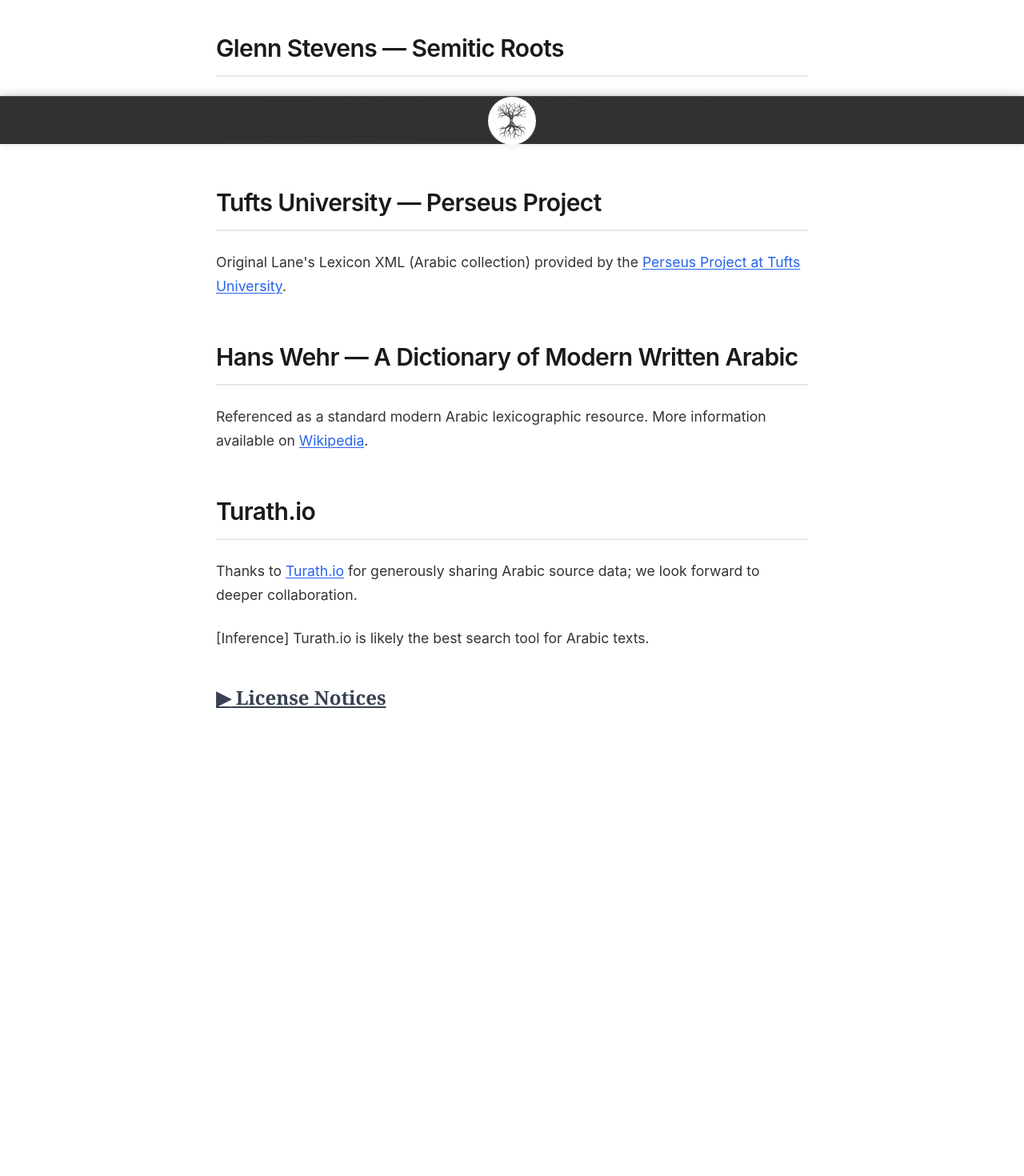
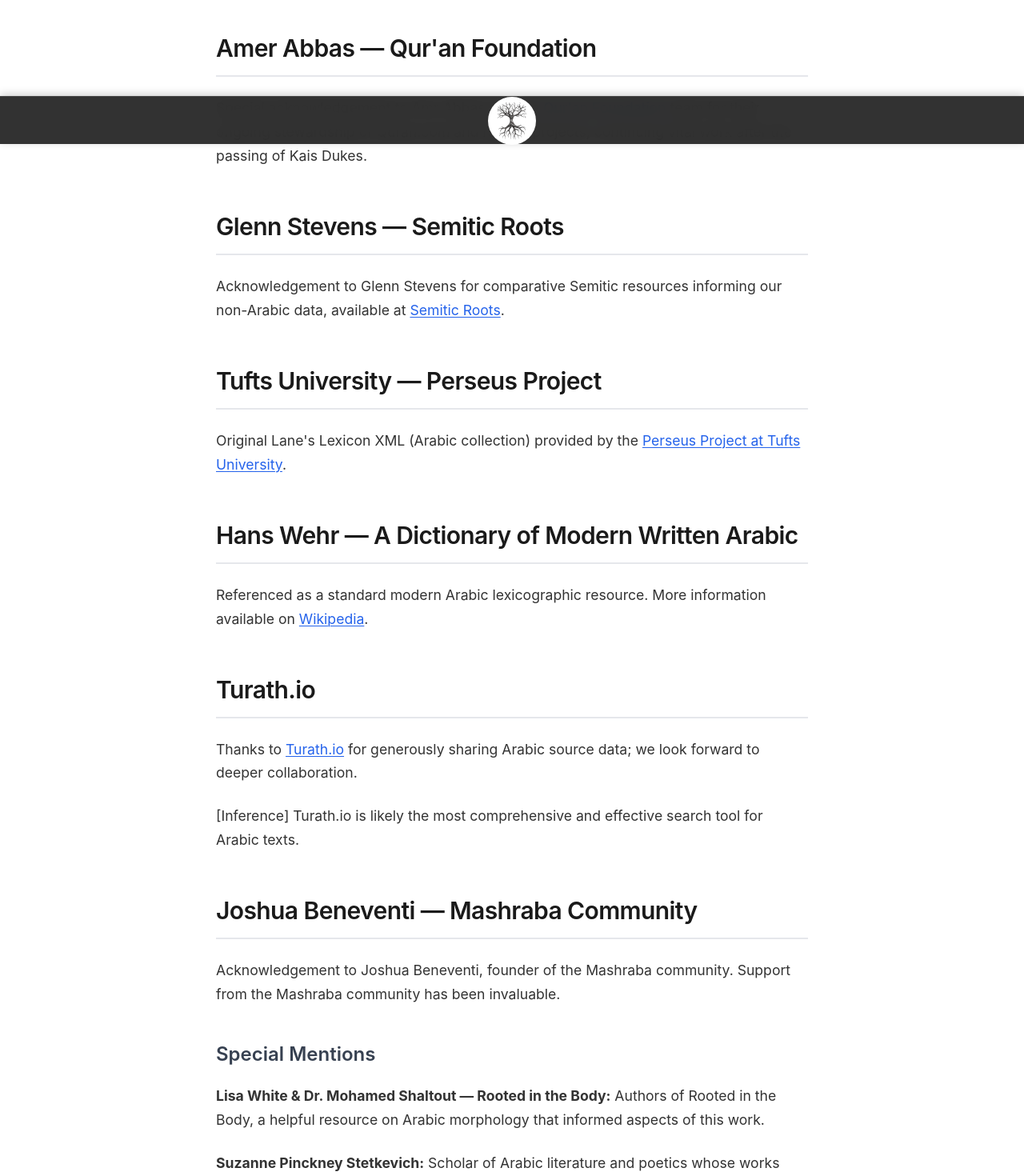
Before and after one commit to codectified/mindroots, a React (Create React App) app: page /acknowledgements in a window 1280 px wide. Shown: the part 620-2090 px from the top of the page at 80% size. Before the commit the page ends 1663 px from the top, so only its background shows below. Built offline with nearby package versions, Linux system fonts and the light colour scheme; no server answers.

Commit message:
acks update

```diff
--- a/src/components/staticPages/Acknowledgements.js
+++ b/src/components/staticPages/Acknowledgements.js
@@ -34,6 +34,17 @@
         </p>
         <p style={{ fontStyle: 'italic' }}>
           In memoriam: Dr. Kais Dukes — may his work continue to benefit learners and researchers.
+        </p>
+      </section>
+
+      <section>
+        <h2>Amer Abbas — Qur'an Foundation</h2>
+        <p>
+          Special acknowledgement to Amr Abbas and the{' '}
+          <a href="https://quran.com/" target="_blank" rel="noopener noreferrer">
+            Qur'an Foundation
+          </a>{' '}
+          team for their ongoing stewardship of Quran.com and related projects, continuing vital work after the passing of Kais Dukes.
         </p>
       </section>
 
@@ -80,7 +91,24 @@
           for generously sharing Arabic source data; we look forward to deeper collaboration.
         </p>
         <p>
-          [Inference] Turath.io is likely the best search tool for Arabic texts.
+          [Inference] Turath.io is likely the most comprehensive and effective search tool for Arabic texts.
+        </p>
+      </section>
+
+      <section>
+        <h2>Joshua Beneventi — Mashraba Community</h2>
+        <p>
+          Acknowledgement to Joshua Beneventi, founder of the Mashraba community. Support from the Mashraba community has been invaluable.
+        </p>
+      </section>
+
+      <section>
+        <h3>Special Mentions</h3>
+        <p>
+          <strong>Lisa White & Dr. Mohamed Shaltout — Rooted in the Body:</strong> Authors of Rooted in the Body, a helpful resource on Arabic morphology that informed aspects of this work.
+        </p>
+        <p>
+          <strong>Suzanne Pinckney Stetkevich:</strong> Scholar of Arabic literature and poetics whose works helped shape the theoretical background for Mindroots.
         </p>
       </section>
 
```
